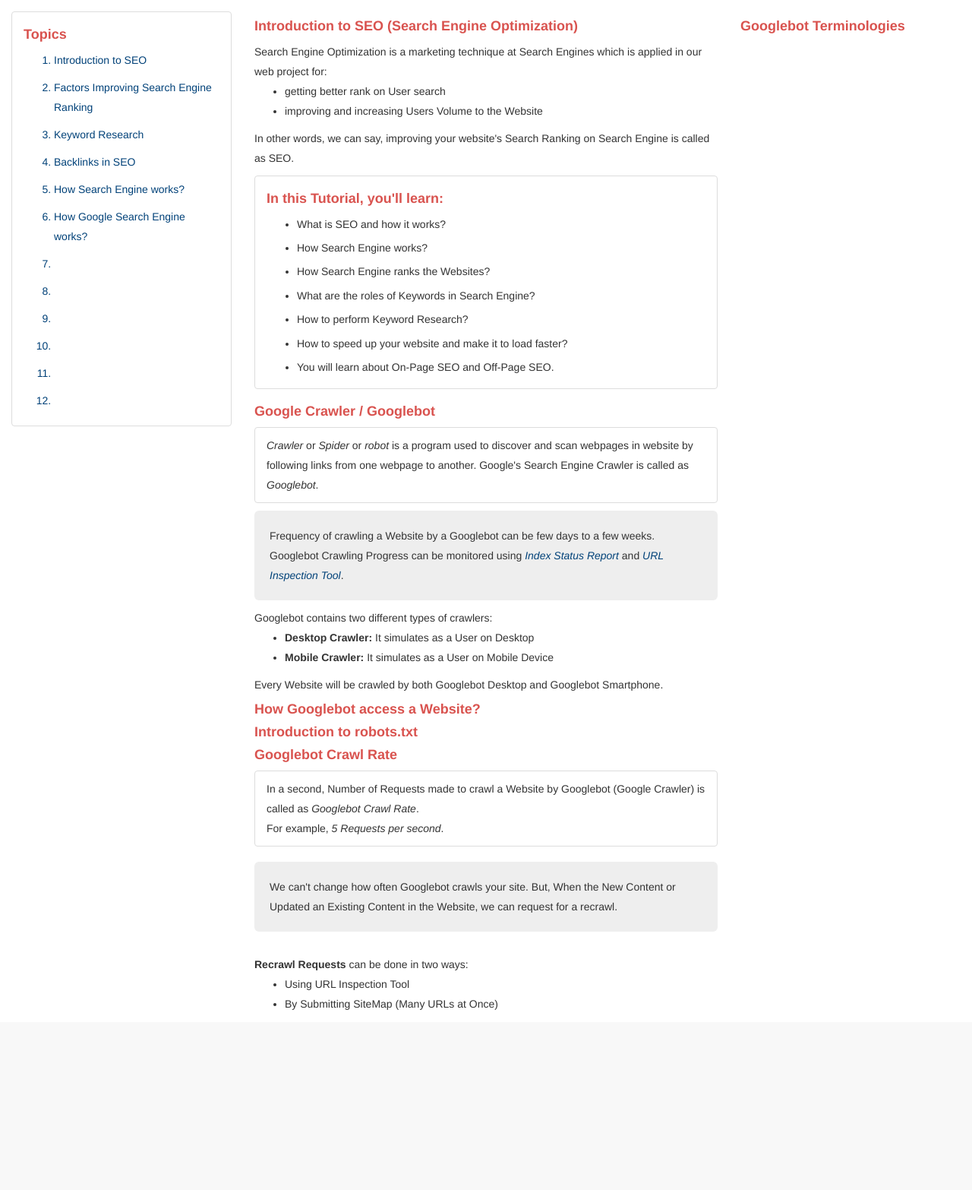
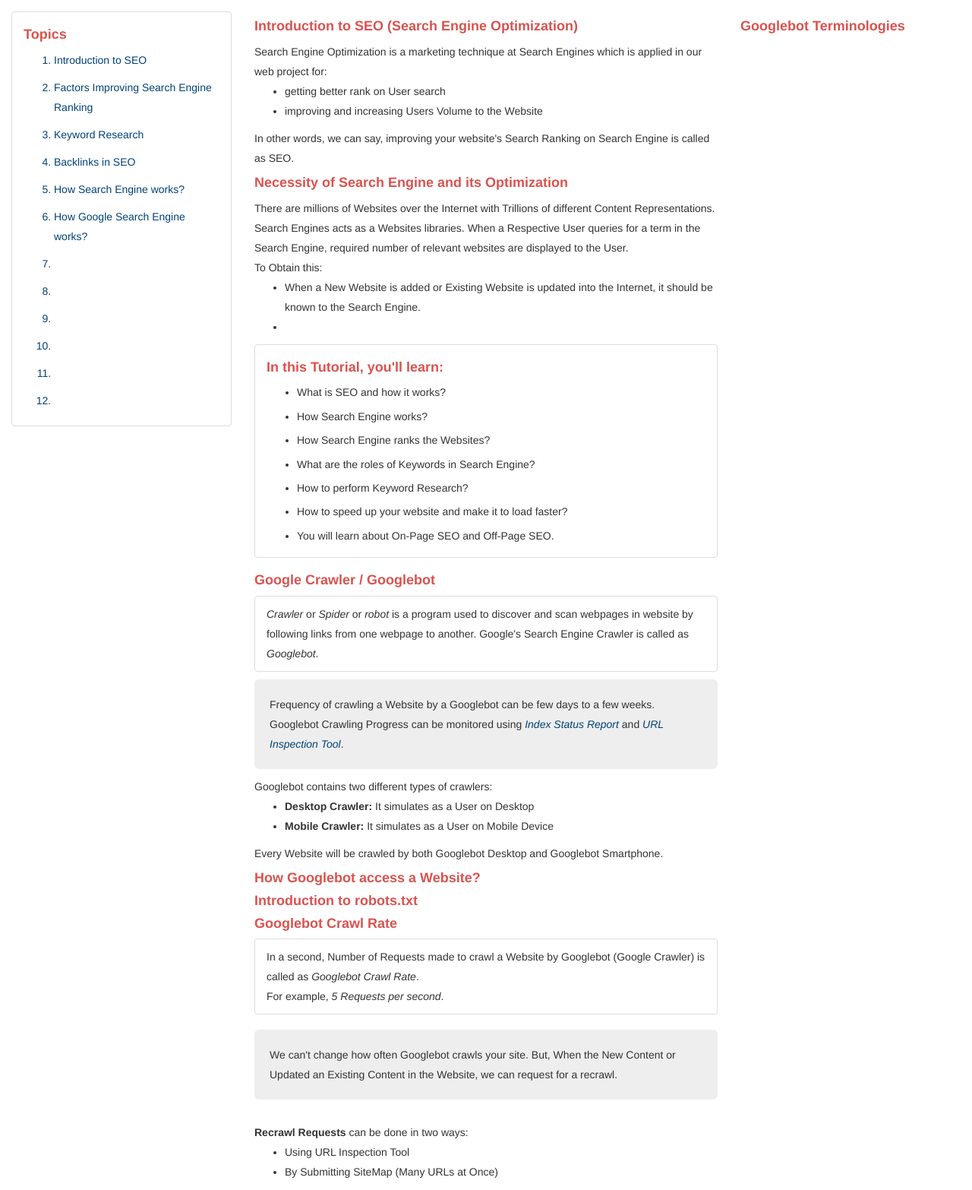
Before and after one commit to AnUniversalPowerServing/ws, a PHP site: page /ws/tutorial/seo/introduction-to-seo in a window 1280 px wide. Shown: the part 53-1619 px from the top of the page at 76% size. Before the commit the page ends 1382 px from the top, so only its background shows below. Run offline with PHP 8.4, Linux system fonts and the light colour scheme.

Commit message:
Updated pages

```diff
--- a/pages/templates/seo/01-introduction-to-seo.php
+++ b/pages/templates/seo/01-introduction-to-seo.php
@@ -9,6 +9,28 @@
 <div>
     In other words, we can say, improving your website's Search Ranking on Search Engine
     is called as SEO.
+</div>
+
+<div><h4 class="font-red"><b>Necessity of Search Engine and its Optimization</b></h4></div>
+
+<div>
+There are millions of Websites over the Internet with Trillions of different Content Representations.
+Search Engines acts as a Websites libraries. When a Respective User queries for a term in the Search
+Engine, required number of relevant websites are displayed to the User.
+</div>
+<div>
+To Obtain this:
+</div>
+
+<div>
+ <ul>
+  <li>When a New Website is added or Existing Website is updated into the Internet, it should be
+   known to the Search Engine.
+  </li>
+  <li>
+
+  </li>
+ </ul>
 </div>
 
 <div class="list-group">
```
